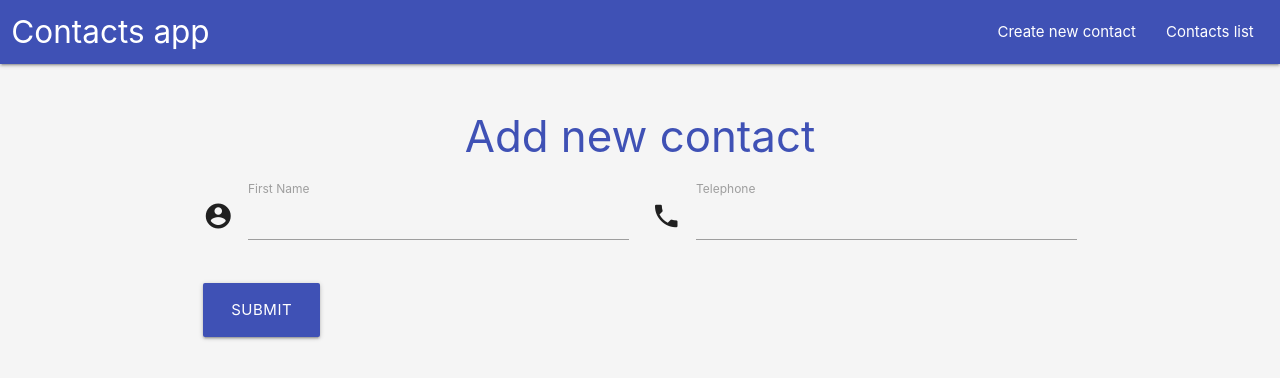
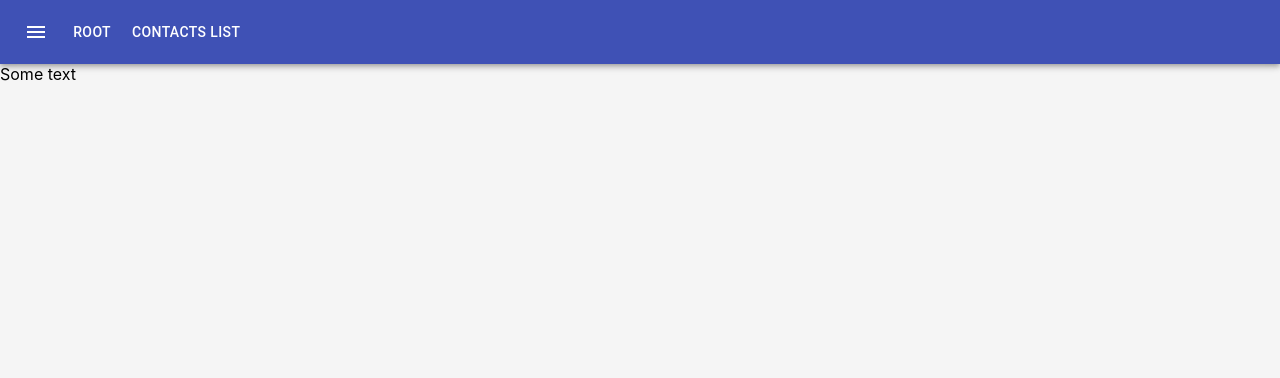
Before and after one commit to igor-str/contacts-web-app, a React (Create React App) app: page / in a window 1280 px wide. Shown: the top 378 px of the page. Built offline with nearby package versions, Linux system fonts and the light colour scheme.

Commit message:
changed app structure, and removed materialize, added preloader

```diff
--- a/public/index.html
+++ b/public/index.html
@@ -15,10 +15,6 @@
       user's mobile device or desktop. See https://developers.google.com/web/fundamentals/web-app-manifest/
     -->
     <link rel="manifest" href="%PUBLIC_URL%/manifest.json" />
-    <!--Import materialize.css-->
-    <link rel="stylesheet" href="https://cdnjs.cloudflare.com/ajax/libs/materialize/1.0.0/css/materialize.min.css">
-    <!--Import Google Icon Font-->
-    <link href="https://fonts.googleapis.com/icon?family=Material+Icons" rel="stylesheet">
     <!--
       Notice the use of %PUBLIC_URL% in the tags above.
       It will be replaced with the URL of the `public` folder during the build.
--- a/src/App.tsx
+++ b/src/App.tsx
@@ -4,12 +4,13 @@ import {BrowserRouter, Switch, Route} from "react-router-dom";
 import Navbar from "./components/Navbar";
 import {routeList} from "./router"
 import {RouteInterface} from "./types/router";
+import {Grid} from '@material-ui/core';
 
 const App: React.FC = () => {
   return (
     <BrowserRouter>
       <Navbar/>
-      <div className="container">
+      <Grid>
         <Switch>
           {
             routeList.map((route: RouteInterface, index: number) => {
@@ -17,7 +18,7 @@ const App: React.FC = () => {
             })
           }
         </Switch>
-      </div>
+      </Grid>
     </BrowserRouter>
   );
 }
--- a/src/components/ContactForm.tsx
+++ b/src/components/ContactForm.tsx
@@ -2,11 +2,18 @@ import React, {useState} from "react";
 import firebase from "firebase";
 import { ToastContainer, toast } from 'react-toastify';
 import 'react-toastify/dist/ReactToastify.css';
+import {TextField, Button, Grid} from '@material-ui/core';
+import {Save} from '@material-ui/icons';
+import {ContactInterface} from "../types/contact";
 
-const ContactForm: React.FC = () => {
-  const [name, setName] = useState<string>('')
-  const [phone, setPhone] = useState<string>('')
+interface ContactFormProps {
+  contact: ContactInterface
+}
+
+const ContactForm: React.FC<ContactFormProps> = ({contact}) => {
   const db = firebase.database()
+  const [name, setName] = useState<string>(contact.name)
+  const [phone, setPhone] = useState<string>(contact.phone)
   const errorNotification = (notification: string) => toast.error(notification);
   const successNotification = (notification: string) => toast.success(notification);
 
@@ -19,6 +26,7 @@ const ContactForm: React.FC = () => {
 
     if (!name.trim() || !phone.trim()) {
       errorNotification('oops... all values must be filled!')
+      return
     }
 
     const response = await db.ref('contacts').push({
@@ -40,25 +48,30 @@ const ContactForm: React.FC = () => {
   }
 
   return (
-    <div className="row">
+    <>
       <ToastContainer />
-      <form className="col s12" onSubmit={sendForm}>
+      <form noValidate autoComplete="off" onSubmit={sendForm}>
         <h3 className="indigo-text center-align">Add new contact</h3>
-        <div className="row">
-          <div className="input-field col s6">
-            <i className="material-icons prefix">account_circle</i>
-            <input id="icon_prefix" type="text" className="validate" value={name} onChange={changeNameHandler}/>
-            <label htmlFor="icon_prefix" className="active">First Name</label>
-          </div>
-          <div className="input-field col s6">
-            <i className="material-icons prefix">phone</i>
-            <input id="icon_telephone" type="tel" className="validate" value={phone} onChange={changePhoneHandler}/>
-            <label htmlFor="icon_telephone" className="active">Telephone</label>
-          </div>
-        </div>
-        <button className="waves-effect indigo btn-large" type={"submit"}>Submit</button>
+        <Grid container spacing={3}>
+          <Grid item xs={12} sm={6}>
+            <TextField id="name" label="Name" fullWidth={true} value={name} onChange={changeNameHandler}/>
+          </Grid>
+          <Grid item xs={12} sm={6}>
+            <TextField id="phone" label="Phone number" fullWidth={true} value={phone} onChange={changePhoneHandler}/>
+          </Grid>
+        </Grid>
+        <Button
+          type="submit"
+          variant="contained"
+          color="primary"
+          size="large"
+          startIcon={<Save />}
+        >
+          Save and submit
+        </Button>
+        <Button variant="contained" size="large">Default</Button>
       </form>
-    </div>
+    </>
   )
 }
 
--- a/src/components/Navbar.tsx
+++ b/src/components/Navbar.tsx
@@ -1,18 +1,36 @@
 import React from "react";
 import {NavLink} from "react-router-dom";
 import {RoutePathEnum} from "../types/router";
+import {AppBar, Toolbar, IconButton, Button} from '@material-ui/core';
+import MenuIcon from '@material-ui/icons/Menu';
+import {createStyles, makeStyles, Theme} from "@material-ui/core/styles";
+
+const useStyles = makeStyles((theme: Theme) =>
+  createStyles({
+    link: {
+      color: theme.palette.common.white,
+      textDecoration: 'none'
+    },
+  }),
+)
 
 const Navbar: React.FC = () => {
+  const classes = useStyles()
+
   return (
-    <nav className="row">
-      <div className="nav-wrapper col s12 indigo">
-        <NavLink to={RoutePathEnum.root} className="brand-logo">Contacts app</NavLink>
-        <ul id="nav-mobile" className="right hide-on-med-and-down">
-          <li><NavLink to={RoutePathEnum.root}>Create new contact</NavLink></li>
-          <li><NavLink to={RoutePathEnum.contactList}>Contacts list</NavLink></li>
-        </ul>
-      </div>
-    </nav>
+    <AppBar position="static">
+      <Toolbar>
+        <IconButton edge="start" color="inherit" aria-label="menu">
+          <MenuIcon />
+        </IconButton>
+        <Button color="inherit">
+          <NavLink to={RoutePathEnum.root} className={classes.link}>Root</NavLink>
+        </Button>
+        <Button color="inherit">
+          <NavLink to={RoutePathEnum.contactList} className={classes.link}>Contacts list</NavLink>
+        </Button>
+      </Toolbar>
+    </AppBar>
   )
 }
 
--- /dev/null
+++ b/src/components/Preloader.tsx
@@ -0,0 +1,25 @@
+import React from 'react'
+import Backdrop from '@material-ui/core/Backdrop'
+import CircularProgress from '@material-ui/core/CircularProgress'
+import {makeStyles, createStyles, Theme} from '@material-ui/core/styles'
+
+const useStyles = makeStyles((theme: Theme) =>
+  createStyles({
+    backdrop: {
+      zIndex: theme.zIndex.drawer + 1,
+      color: '#fff',
+    },
+  }),
+)
+
+const Preloader: React.FC = () => {
+  const classes = useStyles()
+
+  return (
+    <Backdrop className={classes.backdrop} open={true}>
+      <CircularProgress color="inherit"/>
+    </Backdrop>
+  )
+}
+
+export default Preloader
--- /dev/null
+++ b/src/pages/ContactList.tsx
@@ -0,0 +1,118 @@
+import React, {useEffect, useState} from "react";
+import {
+  List,
+  ListItem,
+  ListItemText,
+  ListItemSecondaryAction,
+  IconButton,
+  Dialog,
+  DialogTitle,
+  DialogContent,
+  Fab
+} from '@material-ui/core';
+import {createStyles, Theme, makeStyles} from '@material-ui/core/styles';
+import {Delete, Edit, Add} from '@material-ui/icons';
+import firebase from "firebase";
+import {ContactInterface, emptyContactDto} from "../types/contact";
+import ContactForm from "../components/ContactForm";
+import Preloader from "../components/Preloader";
+
+const useStyles = makeStyles((theme: Theme) =>
+  createStyles({
+    list: {
+      margin: '0 auto',
+      width: '100%',
+      maxWidth: 360,
+    },
+    item: {
+      marginBottom: 15,
+      backgroundColor: theme.palette.background.paper,
+    },
+    fabButton: {
+      position: 'fixed',
+      zIndex: 1,
+      bottom: 15,
+      right: 15,
+    },
+  }),
+);
+
+const ContactList: React.FC = () => {
+  const db = firebase.database()
+  const classes = useStyles()
+  const [contacts, setContacts] = useState<ContactInterface[]>([])
+  const [contact, setContact] = useState<ContactInterface>(emptyContactDto)
+  const [isDialogOpen, setIsDialogOpen] = useState<boolean>(false)
+  const [loading, setLoading] = useState<boolean>(true)
+
+  const fetchContactList = () => {
+    const db = firebase.database()
+    const contactsRef = db.ref('contacts')
+    // contactsRef.on('value', (elem) => console.log(elem.val()))
+    contactsRef.once('value', (snapshot) => {
+      const localContacts: ContactInterface[] = []
+      snapshot.forEach((childSnapshot) => {
+        localContacts.push({
+          ...childSnapshot.toJSON(),
+          key: childSnapshot.key ? childSnapshot.key : Date.now().toString()
+        } as ContactInterface)
+      })
+      setContacts(localContacts)
+      setLoading(false)
+    });
+  }
+
+  const handleDialogClose = () => setIsDialogOpen(false)
+
+  const handleDialogEdit = async (event: React.MouseEvent, contact: ContactInterface) => {
+    event.preventDefault()
+    setContact(contact)
+    setIsDialogOpen(true)
+  }
+
+  const handleDialogAdd = async () => {
+    setContact(contact)
+    setIsDialogOpen(true)
+  }
+
+  const removeContact = async (event: React.MouseEvent, key: string) => {
+    event.preventDefault()
+    await db.ref(`contacts/${key}`).remove()
+  }
+
+  const listItems = contacts.map((contact: ContactInterface, index: number) =>
+    <ListItem key={index} className={classes.item}>
+      <ListItemText primary={contact.name} secondary={contact.phone}/>
+      <ListItemSecondaryAction>
+        <IconButton edge="end" aria-label="edit" onClick={event => handleDialogEdit(event, contact)}>
+          <Edit/>
+        </IconButton>
+        <IconButton edge="end" aria-label="delete" onClick={event => removeContact(event, contact.key)}>
+          <Delete/>
+        </IconButton>
+      </ListItemSecondaryAction>
+    </ListItem>
+  )
+
+  useEffect(() => fetchContactList())
+
+  return (
+    <>
+      <List className={classes.list}>
+        {listItems}
+      </List>
+      <Fab color="secondary" aria-label="add" className={classes.fabButton} onClick={() => handleDialogAdd()}>
+        <Add />
+      </Fab>
+      {isDialogOpen && <Dialog open={isDialogOpen} onClose={handleDialogClose} aria-labelledby="form-dialog-title">
+          <DialogTitle id="form-dialog-title">Create / edit contact</DialogTitle>
+          <DialogContent>
+              <ContactForm contact={contact}/>
+          </DialogContent>
+      </Dialog>}
+      {loading && <Preloader/>}
+    </>
+  )
+}
+
+export default ContactList
--- /dev/null
+++ b/src/pages/Root.tsx
@@ -0,0 +1,9 @@
+import React from "react";
+
+const Root: React.FC = () => {
+  return (
+    <div>Some text</div>
+  )
+}
+
+export default Root
--- a/src/router/index.ts
+++ b/src/router/index.ts
@@ -1,10 +1,10 @@
 import {RouteInterface, RoutePathEnum} from "../types/router";
-import ContactForm from "../components/ContactForm";
-import ContactList from "../components/ContactList";
+import ContactList from "../pages/ContactList";
+import Root from "../pages/Root";
 
 export const routeList: RouteInterface[] = [
   {
-    component: ContactForm,
+    component: Root,
     path: RoutePathEnum.root,
     exact: true
   },
--- a/src/types/contact/contact.interface.ts
+++ b/src/types/contact/contact.interface.ts
@@ -3,3 +3,11 @@ export interface ContactInterface {
   phone: string
   key: string
 }
+
+export const emptyContactDto = ():ContactInterface => {
+  return {
+    name: '',
+    phone: '',
+    key: ''
+  }
+}
```
Also changed, not shown: src/components/ContactList.tsx (deleted, +0 -71 lines).
